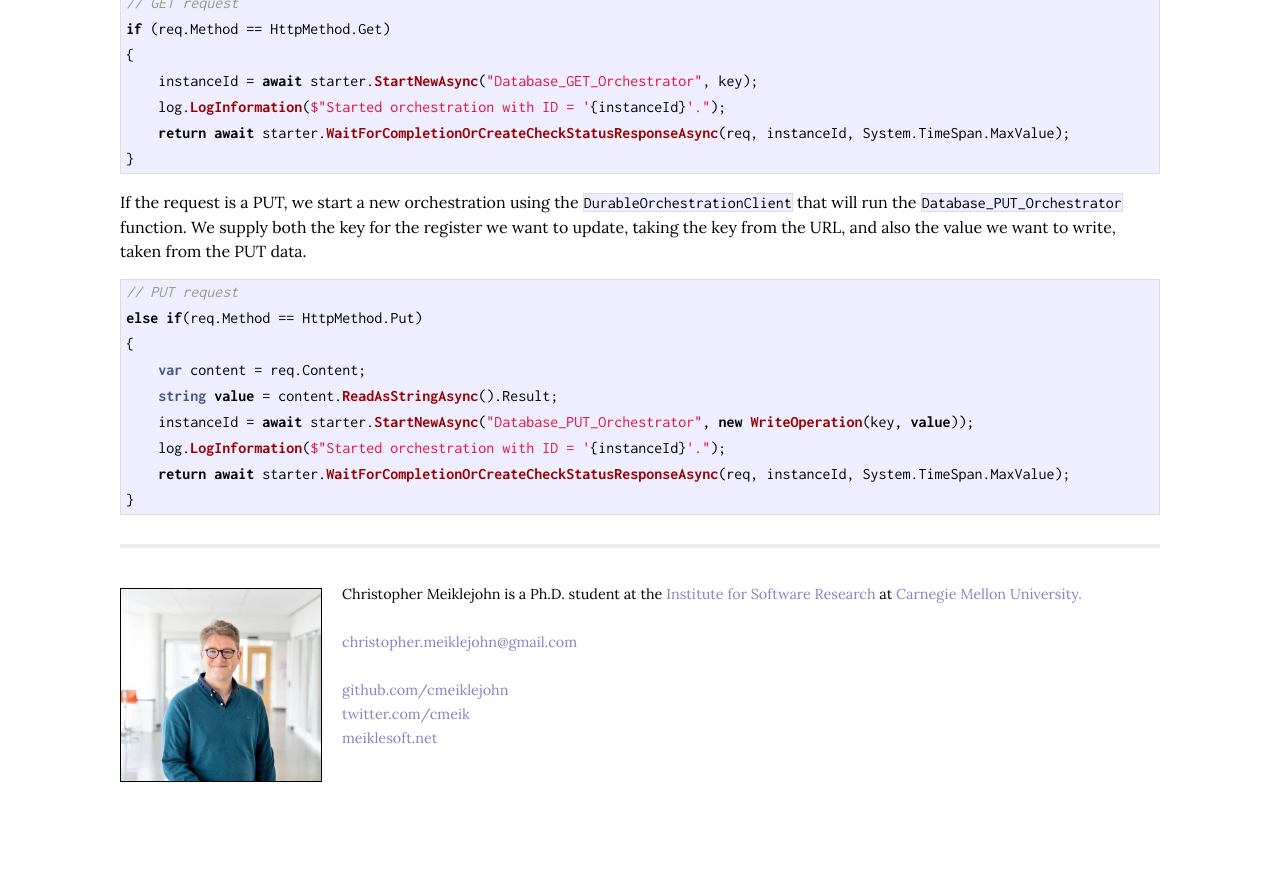
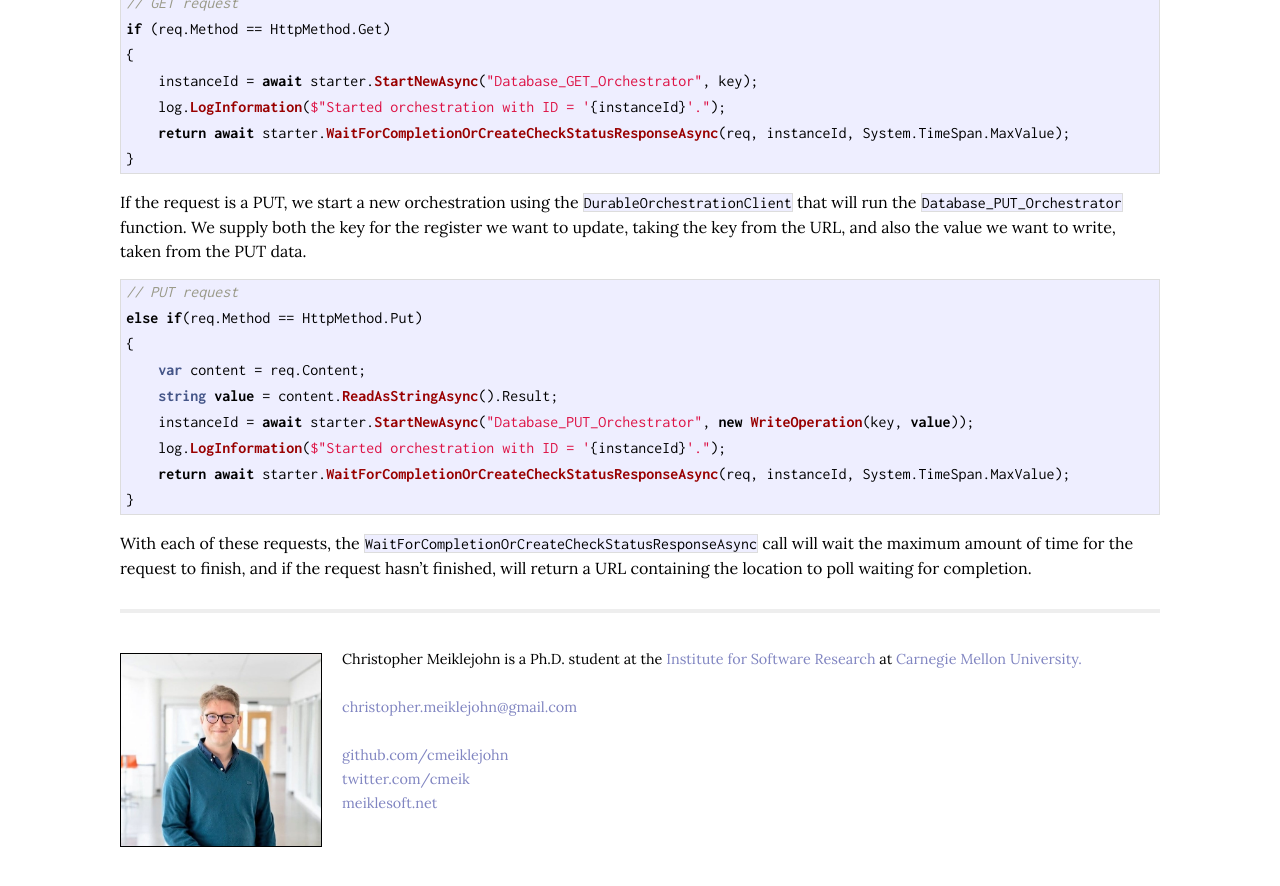
Before and after one commit to cmeiklejohn/cmeiklejohn.github.io, a Jekyll site: the page built from _posts/2019-05-23-stateful-serverless-database-example.markdown, in a window 1280 px wide and 900 px high, scrolled down 618 px. Shown: the top 886 px of the window. Built offline with Jekyll 4.4.1, drawn with Linux system fonts in a browser that asks for light colours; some web fonts are replaced; before the commit the page ends 1453 px from its top, so only the background shows below that.

Commit message:
Add clause.

````diff
--- a/_posts/2019-05-23-stateful-serverless-database-example.markdown
+++ b/_posts/2019-05-23-stateful-serverless-database-example.markdown
@@ -48,3 +48,5 @@ else if(req.Method == HttpMethod.Put)
     return await starter.WaitForCompletionOrCreateCheckStatusResponseAsync(req, instanceId, System.TimeSpan.MaxValue);
 }
 ```
+
+With each of these requests, the ```WaitForCompletionOrCreateCheckStatusResponseAsync``` call will wait the maximum amount of time for the request to finish, and if the request hasn't finished, will return a URL containing the location to poll waiting for completion.
````
